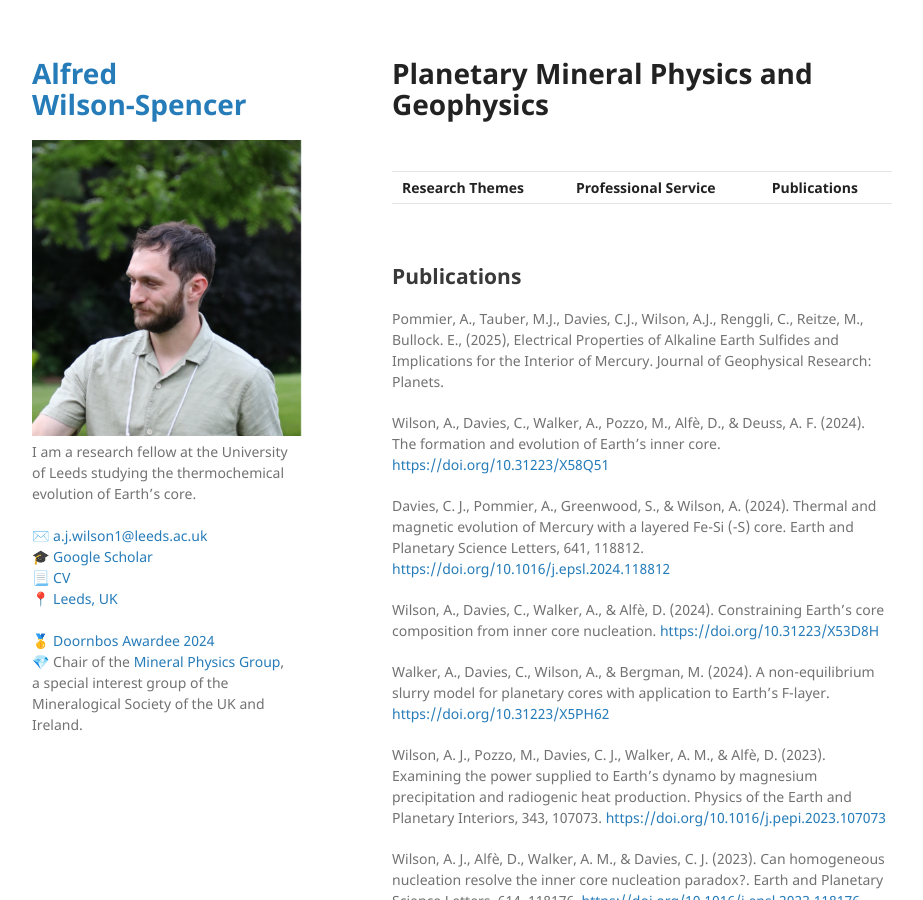
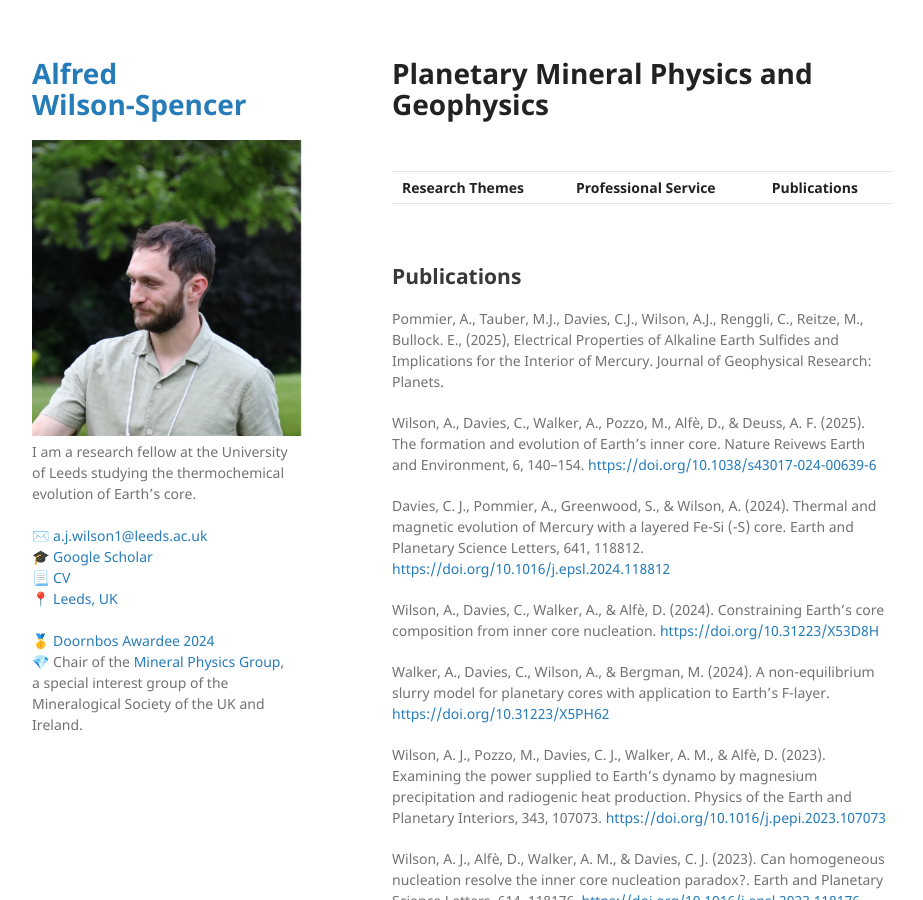
Before and after one commit to Fwilson93/Portfolio, a Jekyll site: the page built from publications.md, in a window 1280 px wide and 900 px high. Shown: the whole window, without its empty margins (178-1101 px from the left). Built offline with Jekyll 4.4.1, drawn with Linux system fonts in a browser that asks for light colours; our own code applies the rules of GitHub Pages for plain Markdown files.

Commit message:
Update publications.md

```diff
--- a/publications.md
+++ b/publications.md
@@ -15,7 +15,7 @@ Pommier, A., Tauber, M.J., Davies, C.J., Wilson, A.J., Renggli, C., Reitze, M.,
 Electrical Properties of Alkaline Earth Sulfides and Implications for the Interior of Mercury. Journal of
 Geophysical Research: Planets.
 
-Wilson, A., Davies, C., Walker, A., Pozzo, M., Alfè, D., & Deuss, A. F. (2024). The formation and evolution of Earth’s inner core. <a href="https://doi.org/10.31223/X58Q51">https://doi.org/10.31223/X58Q51</a>
+Wilson, A., Davies, C., Walker, A., Pozzo, M., Alfè, D., & Deuss, A. F. (2025). The formation and evolution of Earth’s inner core. Nature Reivews Earth and Environment, 6, 140–154. <a href="https://doi.org/10.1038/s43017-024-00639-6">https://doi.org/10.1038/s43017-024-00639-6</a>
 
 Davies, C. J., Pommier, A., Greenwood, S., & Wilson, A. (2024). Thermal and magnetic evolution of Mercury with a layered Fe-Si (-S) core. Earth and Planetary Science Letters, 641, 118812. <a href="https://doi.org/10.1016/j.epsl.2024.118812">https://doi.org/10.1016/j.epsl.2024.118812</a>
 
```
